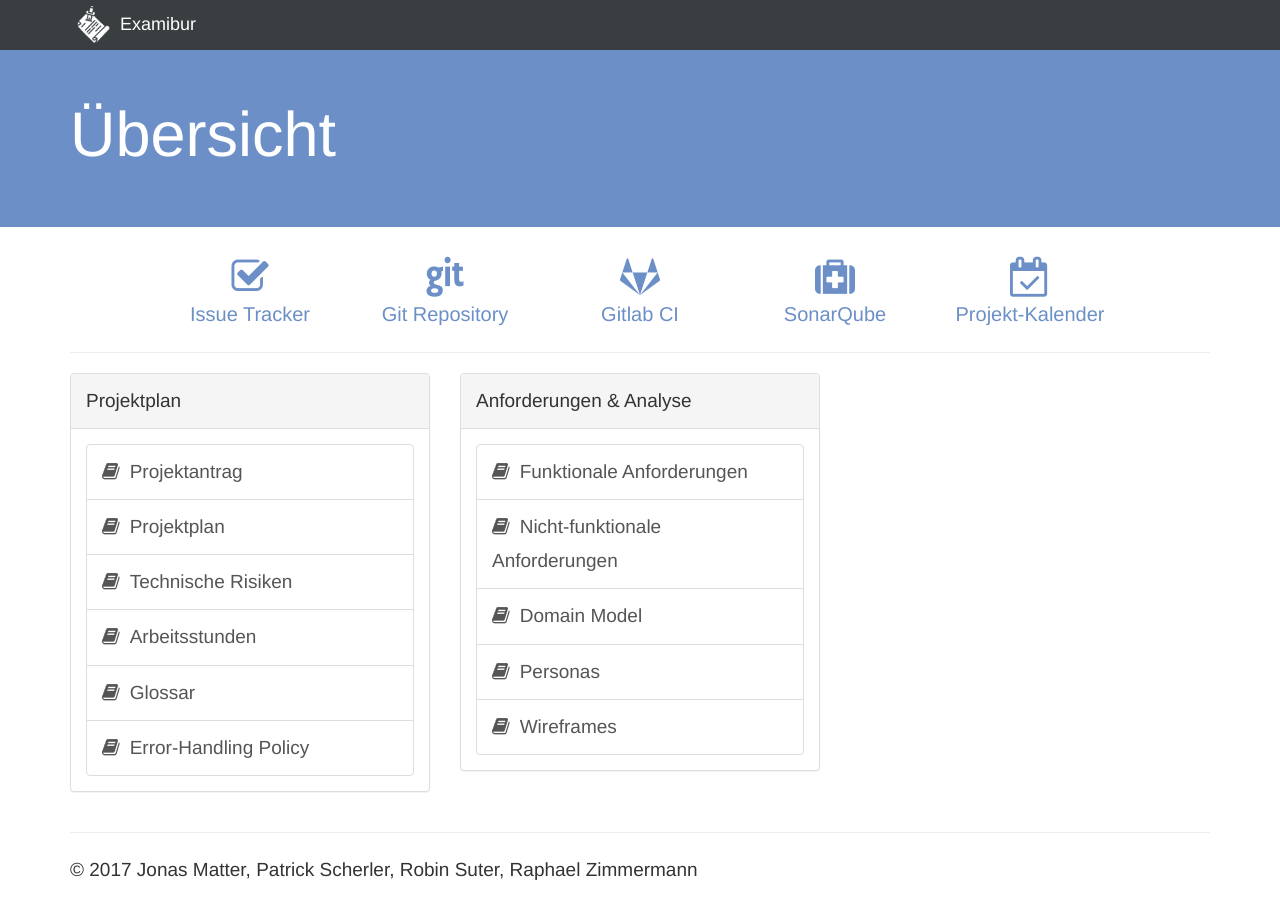
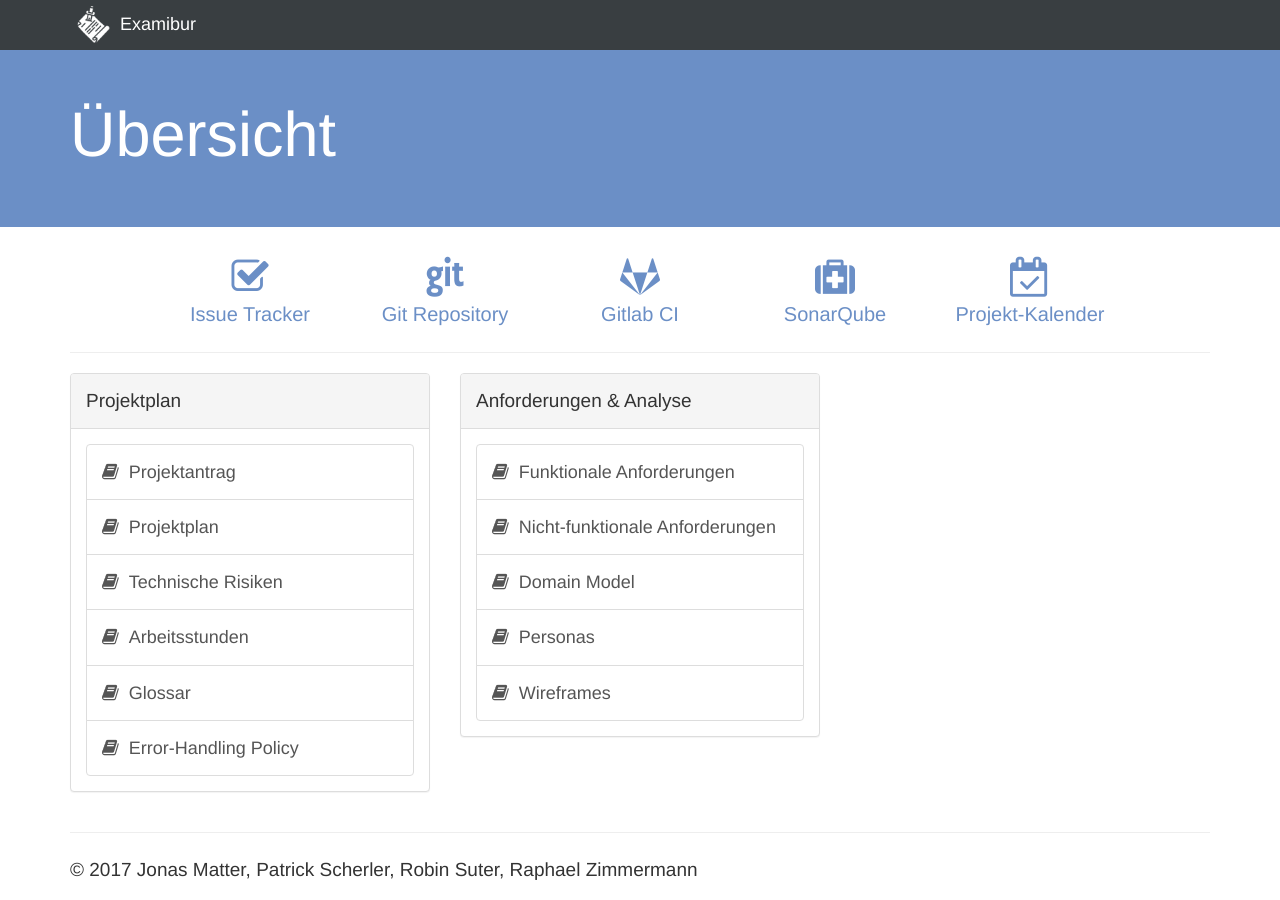
Before and after one commit to Examibur/examibur, a Jekyll site: the page built from docs/index.html, in a window 1280 px wide. Built offline with Jekyll 4.4.1, drawn with Linux system fonts in a browser that asks for light colours; nearby versions of some CDN libraries; Markdown is read by kramdown in place of the engine named in the settings.

Commit message:
smaller font-size to fit one line

```diff
--- a/docs/website/css/custom.css
+++ b/docs/website/css/custom.css
@@ -67,6 +67,10 @@ a:hover {
     padding-right: 1rem;
 }
 
+a.list-group-item {
+    font-size: 1.8rem;
+}
+
 figure > img {
   display: block;
   margin-left: auto;
```
